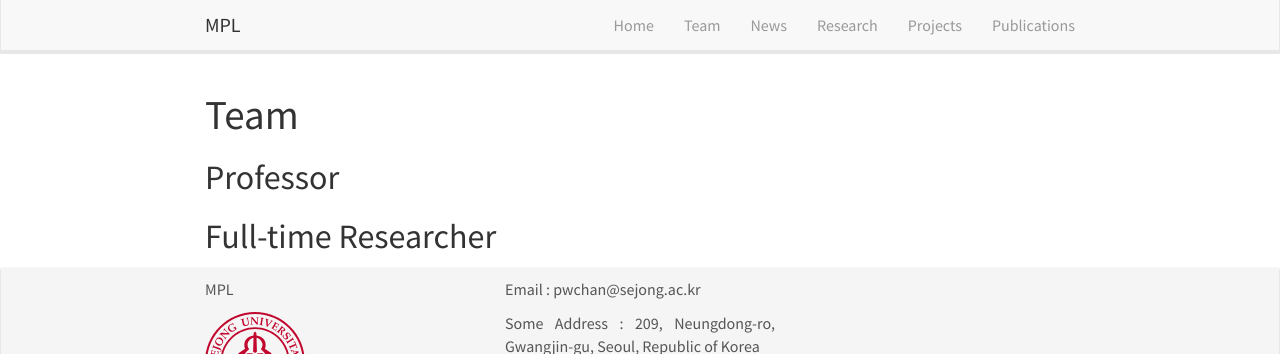
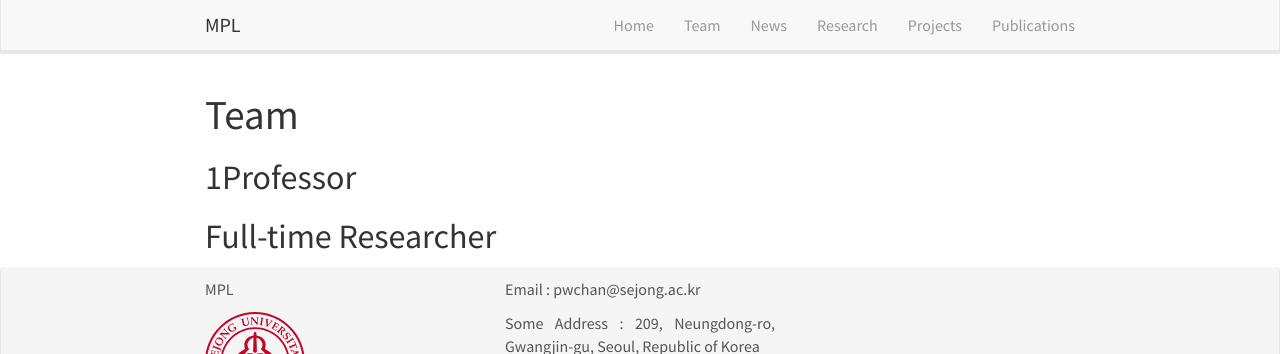
Before and after one commit to MPLRayman/webtest2, a Jekyll site: the page built from _pages/team/index.html, in a window 1280 px wide. Shown: the top 354 px of the page. Built offline with Jekyll 4.4.1, drawn with Linux system fonts in a browser that asks for light colours; nearby versions of some CDN libraries.

Commit message:
nothing
1

```diff
--- a/_pages/team/index.html
+++ b/_pages/team/index.html
@@ -10,7 +10,7 @@
 
 <!-- Staff -->
 
-<h2><a id="Staff"></a>Professor</h2>
+<h2><a id="Staff"></a>1Professor</h2>
 {% assign members = site.posts | where: 'category', 'Professor' | sort: 'date' %}
 {% for member in members %}
 <div class="card team-member-card">
```
